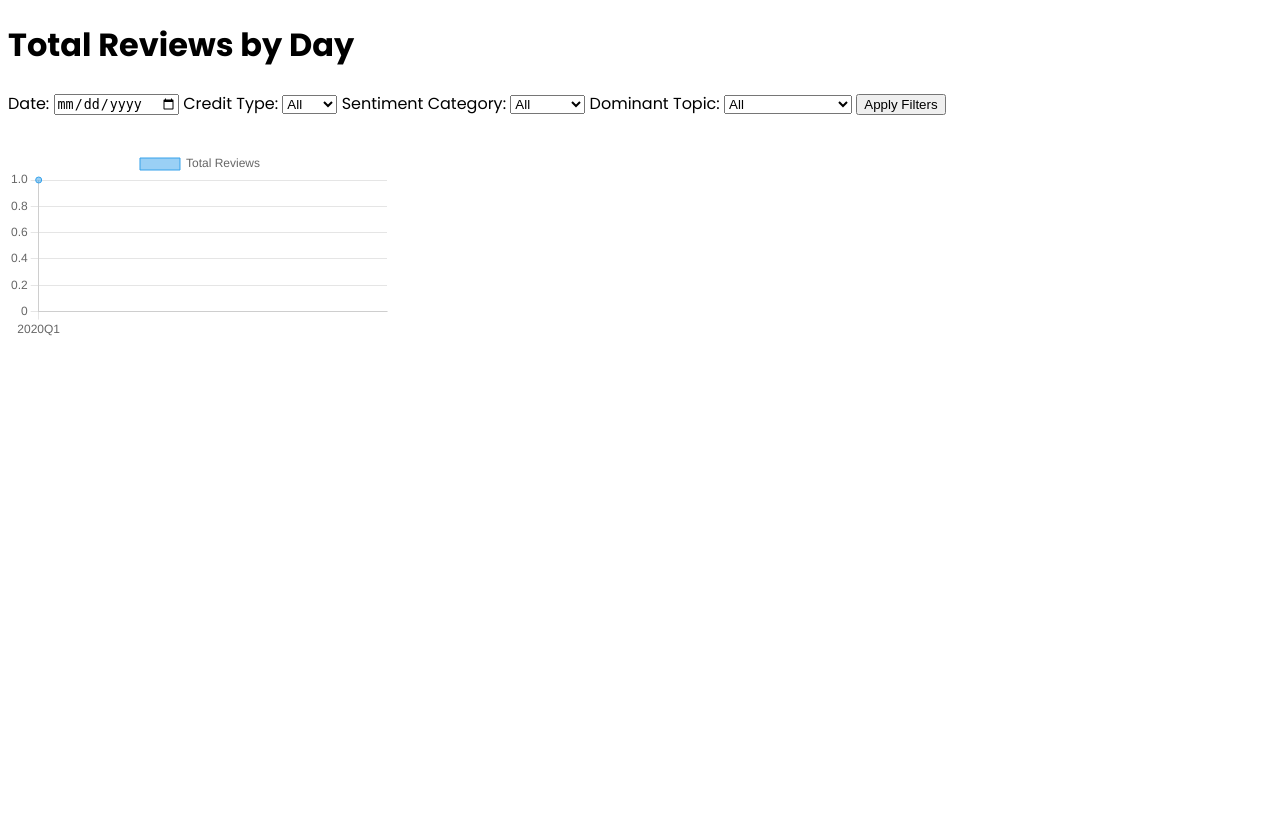
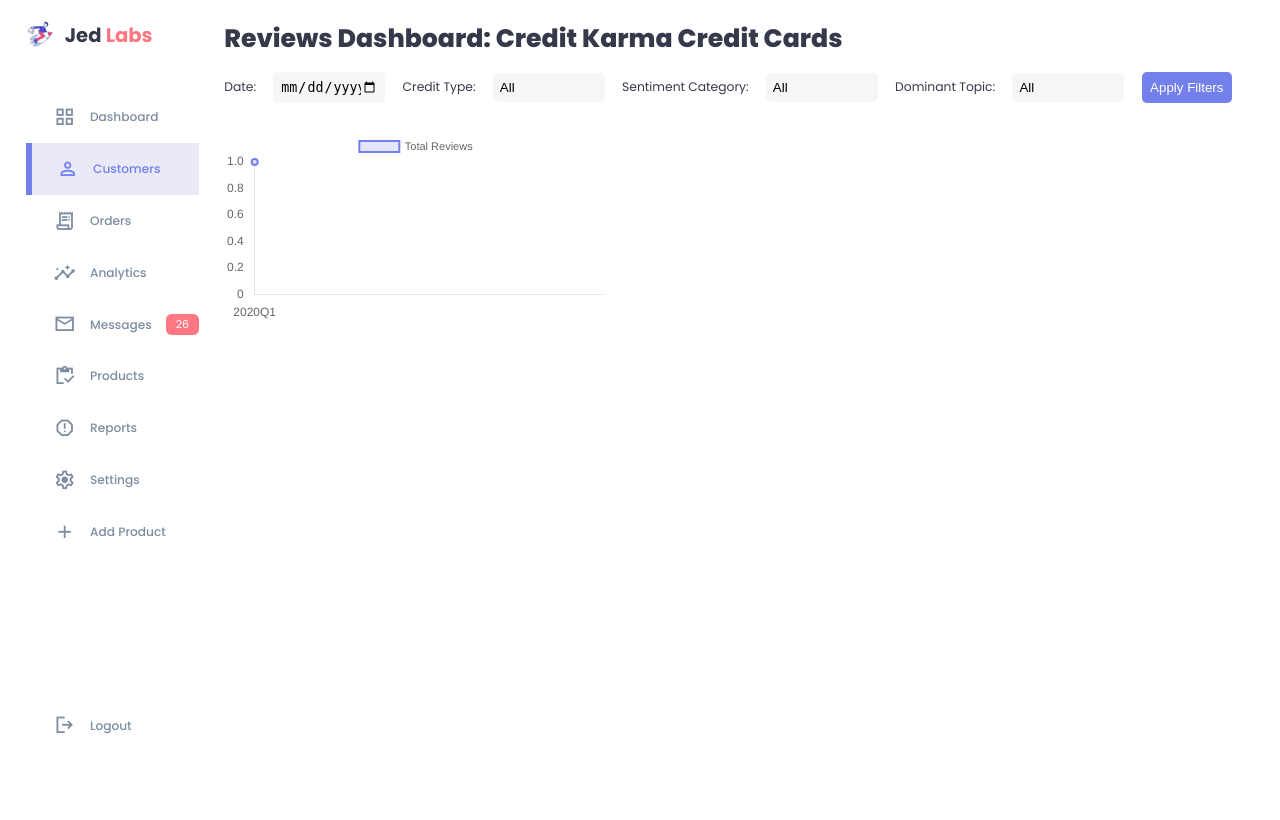
Before and after one commit to dstewart97/Projects, a Django app: page / in a window 1280 px wide. Before the commit the page ends 336 px from the top, so only its background shows below. Run offline with Django 5.2, Linux system fonts and the light colour scheme; tables that the repository leaves empty hold one stand-in row (values such as "Sample post").

Commit message:
data extraction works; added more data to db; front end base built and dashboard page started

```diff
--- a/Python/Django/Magellan/magellan/settings.py
+++ b/Python/Django/Magellan/magellan/settings.py
@@ -117,6 +117,7 @@
 # https://docs.djangoproject.com/en/5.1/howto/static-files/
 
 STATIC_URL = 'static/'
+STATICFILES_DIR = [BASE_DIR / "static"]
 
 # Default primary key field type
 # https://docs.djangoproject.com/en/5.1/ref/settings/#default-auto-field
--- /dev/null
+++ b/Python/Django/Magellan/reviews/static/reviews/base.css
@@ -0,0 +1,245 @@
+@import url('https://fonts.googleapis.com/css2?family=Poppins:ital,wght@0,100;0,200;0,300;0,400;0,500;0,600;0,700;0,800;0,900;1,100;1,200;1,300;1,400;1,500;1,600;1,700;1,800;1,900&display=swap');
+
+/* ----------- ROOT VARIABLES -----------*/
+:root{
+    --color-primary: #7380ec;
+    --color-danger: #ff7782;
+    --color-success: #41f1b6;
+    --color-warning: #ffbb55;
+    --color-white: #fff;
+    --color-info-dark: #7d8da1;
+    --color-info-light: #dce1eb;
+    --color-dark: #363949;
+    --color-light: rgba(132,139,200,0.18);
+    --color-primary-variant: #111e88;
+    --color-dark-variant: #677483;
+    --color-background: #f6f6f9;
+
+    --card-border-radius: 2rem;
+    --border-radius-1: 0.4rem;
+    --border-radius-2: 0.8rem;
+    --border-radius-3: 1.2rem;
+
+    --card-padding: 1.8rem;
+    --padding-1: 1.2rem;
+
+    --box-shadow: 0 2rem 3rem var(--color-light)
+}
+
+/* ----------- DARK THEME VARIABLES -----------*/
+.dark-theme-variables {
+    --color-background: #181a1e;
+    --color-white: #202528;
+    --color-dark: #edeffd;
+    --color-dark-variant: #a3bdcc;
+    --color-light: rgba(0, 0, 0, 0.4);
+    --box-shadow: 0 2rem 3rem var(--color-light)
+}
+
+* {
+    margin: 0;
+    padding: 0;
+    outline: 0;
+    appearance: none;
+    border: 0;
+    text-decoration: none;
+    list-style: none;
+    box-sizing: border-box;
+}
+
+html {
+    font-size: 14px;
+}
+
+body {
+    width: 100vw;
+    height: 100vh;
+    font-family: poppins, sans-serif;
+    font-size: 0.88rem;
+    background: var(--color-white);
+    user-select: none;
+    overflow-x: hidden;
+    color: var(--color-dark);
+}
+
+.container {
+    display: flex;
+    width: 96%;
+    margin: 0 auto;
+    gap: 1.8rem;
+}
+
+a {
+    color: var(--color-dark);
+}
+
+img{
+    display: block;
+    width: 100%;
+}
+
+h1 {
+    font-weight: 800;
+    font-size: 1.8rem;
+}
+
+h2 {
+    font-size: 1.4rem;
+}
+
+h3 {
+    font-size: 0.87rem;
+}
+
+h4 {
+    font-size: 0.8rem;
+}
+
+h5 {
+    font-size: 0.77rem;
+}
+
+small {
+    font-size: 0.75rem;;
+}
+
+.profile-photo {
+    width: 2.8rem;
+    height: 2.8rem;
+    border-radius: 50%;
+    overflow: hidden;
+}
+
+.text-muted {
+    color: var(--color-info-dark);
+}
+
+p {
+    color: var(--color-dark-variant);
+}
+
+b {
+    color: var(--color-dark);
+}
+
+.primary {
+    color: var(--color-primary);
+}
+
+.danger {
+    color: var(--color-danger);
+}
+
+.success {
+    color: var(--color-success);
+}
+
+.warning {
+    color: var(--color-warning);
+}
+
+
+/* ---------- ASIDE ---------- */
+
+aside {
+    height: 100vh;
+}
+
+aside .top {
+
+    display: flex;
+    align-items: center;
+    justify-content: space-between;
+    margin-top: 1.4rem;
+}
+
+aside .logo {
+    display: flex;
+    gap: 0.8rem;
+}
+
+aside .logo img {
+    width: 2rem;
+    height: 2rem;
+}
+
+aside .close {
+    display: none;
+}
+
+/* ---------- SIDE BAR ---------- */
+
+aside .sidebar {
+    display: flex;
+    flex-direction: column;
+    height: 86vh;
+    position: relative;
+    top: 3rem;
+}
+
+aside h3 {
+    font-weight: 500;
+}
+
+aside .sidebar a {
+    display: flex;
+    color: var(--color-info-dark);
+    margin-left: 2rem;
+    gap: 1rem;
+    align-items: center;
+    position: relative;
+    height: 3.7rem;
+    transition: all 300ms ease;
+}
+
+aside .sidebar a span {
+    font-size: 1.6rem;
+    transition: all 300ms ease;
+}
+
+aside .sidebar a:last-child{
+    position: absolute;
+    bottom: 2rem;
+    width: 100%;
+}
+
+aside .sidebar a.active {
+    background: var(--color-light);
+    color: var(--color-primary);
+    margin-left: 0;
+}
+
+aside .sidebar a.active:before {
+    content: "";
+    width: 6px;
+    height: 100%;
+    background: var(--color-primary);
+}
+
+aside .sidebar a.active span {
+    color: var(--color-primary);
+    margin-left: calc(1rem - 3px);
+}
+
+aside .sidebar a:hover {
+    color: var(--color-primary);
+}
+
+aside .sidebar a:hover span {
+    margin-left: 0.6rem;
+}
+
+aside .sidebar .message-count {
+    background: var(--color-danger);
+    color: var(--color-white);
+    padding: 2px 10px;
+    font-size: 11px;
+    border-radius: var(--border-radius-1);
+}
+
+
+main {
+    margin-top: 1.4rem;
+    width: 82%;
+    height: 100vh;
+}
--- a/Python/Django/Magellan/reviews/static/reviews/dashboard.js
+++ b/Python/Django/Magellan/reviews/static/reviews/dashboard.js
@@ -10,13 +10,33 @@
             datasets: [{
                 label: 'Total Reviews',
                 data: data,
-                borderWidth: 1
+                borderColor: 'rgba(115, 128, 236, 1',
+                backgroundColor: 'rgba(115, 128, 236, 0.2',
+                borderWidth: 2,
+                fill: true
             }]
         },
         options: {
             scales: {
+                x: {
+                    grid: {
+                        display: false
+                    }
+                },
                 y: {
+                    grid: {
+                        display: false
+                    },
                     beginAtZero: true
+                }
+            },
+            plugins: {
+                legend: {
+                    labels: {
+                        font: {
+                            size: 11
+                        }
+                    }
                 }
             }
         }
--- a/Python/Django/Magellan/reviews/static/reviews/main.css
+++ b/Python/Django/Magellan/reviews/static/reviews/main.css
@@ -1,11 +1,65 @@
-@import url('https://fonts.googleapis.com/css2?family=Poppins:ital,wght@0,100;0,200;0,300;0,400;0,500;0,600;0,700;0,800;0,900;1,100;1,200;1,300;1,400;1,500;1,600;1,700;1,800;1,900&display=swap');
+/* ----------- ROOT VARIABLES -----------*/
+:root{
+    --color-primary: #7380ec;
+    --color-danger: #ff7782;
+    --color-success: #41f1b6;
+    --color-warning: #ffbb55;
+    --color-white: #fff;
+    --color-info-dark: #7d8da1;
+    --color-info-light: #dce1eb;
+    --color-dark: #363949;
+    --color-light: rgba(132,139,200,0.18);
+    --color-primary-variant: #111e88;
+    --color-dark-variant: #677483;
+    --color-background: #f6f6f9;
 
-body{
-    font-family: poppins, sans-serif;
+    --card-border-radius: 2rem;
+    --border-radius-1: 0.4rem;
+    --border-radius-2: 0.8rem;
+    --border-radius-3: 1.2rem;
+
+    --card-padding: 1.8rem;
+    --padding-1: 1.2rem;
+
+    --box-shadow: 0 2rem 3rem var(--color-light)
 }
+
+/* ----------- DARK THEME VARIABLES -----------*/
+.dark-theme-variables {
+    --color-background: #181a1e;
+    --color-white: #202528;
+    --color-dark: #edeffd;
+    --color-dark-variant: #a3bdcc;
+    --color-light: rgba(0, 0, 0, 0.4);
+    --box-shadow: 0 2rem 3rem var(--color-light)
+}
+
 
 .chart-container{
     padding-top: 2rem;
     width: 30vw;
     height: 40vh;
 }
+
+.filters_container{
+    display: flex;
+    padding-top: 1rem;
+    justify-content: space-between;
+    align-items: center;
+}
+
+.filters_container input, select{
+    background-color: var(--color-background);
+    padding: 0.5rem;
+    border-radius: 5px;
+    width: 8rem;
+    cursor: pointer;
+}
+
+.filters_container button{
+    background-color: var(--color-primary);
+    padding: 0.6rem;
+    color: white;
+    border-radius: 5px;
+    cursor: pointer;
+}
--- a/Python/Django/Magellan/reviews/templates/reviews/base.html
+++ b/Python/Django/Magellan/reviews/templates/reviews/base.html
@@ -14,11 +14,72 @@
     <link rel="stylesheet"
         href="https://fonts.googleapis.com/css2?family=Material+Symbols+Sharp:opsz,wght,FILL,GRAD@20..48,100..700,0..1,-50..200" />
     <!-- Style Sheet -->
-    <link rel="stylesheet" href="{ % static 'reviews/main.css' %}">
+    <link rel="stylesheet" type="text/css" href="{% static 'reviews/base.css' %}">
+    <link rel="stylesheet" type="text/css" href="{% static 'reviews/main.css' %}">
 </head>
 
 <body>
-
+    <div class="container">
+        <!-- Beginning of Aside -->
+        <aside>
+            <div class="top">
+                <div class="logo">
+                    <img src="{% static 'media/business.png' %}" alt="logo">
+                    <h2>Jed <span class="danger">Labs</span></h2>
+                </div>
+                <div class="close" id="close-btn">
+                    <span class="material-symbols-sharp">close</span>
+                </div>
+            </div>
+            <div class="sidebar">
+                <a href="#">
+                    <span class="material-symbols-sharp">grid_view</span>
+                    <h3>Dashboard</h3>
+                </a>
+                <a href="#" class="active">
+                    <span class="material-symbols-sharp">person</span>
+                    <h3>Customers</h3>
+                </a>
+                <a href="#">
+                    <span class="material-symbols-sharp">receipt_long</span>
+                    <h3>Orders</h3>
+                </a>
+                <a href="#">
+                    <span class="material-symbols-sharp">insights</span>
+                    <h3>Analytics</h3>
+                </a>
+                <a href="#">
+                    <span class="material-symbols-sharp">mail</span>
+                    <h3>Messages</h3>
+                    <span class="message-count">26</span>
+                </a>
+                <a href="#">
+                    <span class="material-symbols-sharp">inventory</span>
+                    <h3>Products</h3>
+                </a>
+                <a href="#">
+                    <span class="material-symbols-sharp">report_gmailerrorred</span>
+                    <h3>Reports</h3>
+                </a>
+                <a href="#">
+                    <span class="material-symbols-sharp">settings</span>
+                    <h3>Settings</h3>
+                </a>
+                <a href="#">
+                    <span class="material-symbols-sharp">add</span>
+                    <h3>Add Product</h3>
+                </a>
+                <a href="#">
+                    <span class="material-symbols-sharp">logout</span>
+                    <h3>Logout</h3>
+                </a>
+            </div>
+        </aside>
+        <!-- End  of Aside -->
+        <main>
+            {% block content %}{% endblock content %}
+        </main>
+    </div>
 </body>
 
 </html>
--- a/Python/Django/Magellan/reviews/templates/reviews/index.html
+++ b/Python/Django/Magellan/reviews/templates/reviews/index.html
@@ -1,25 +1,11 @@
+{% extends 'reviews/base.html' %}
+{% block content %}
 {% load static %}
-<!DOCTYPE html>
-<html lang="en">
 
-<head>
-    <meta charset="UTF-8">
-    <meta name="viewport" content="width=device-width, initial-scale=1.0">
-    {% if title %}
-    <title>{{ title }}</title>
-    {% else %}
-    <title>Django Blog</title>
-    {% endif %}
-    <!-- Google Fonts: Poppins -->
-    <link rel="stylesheet"
-        href="https://fonts.googleapis.com/css2?family=Material+Symbols+Sharp:opsz,wght,FILL,GRAD@20..48,100..700,0..1,-50..200" />
-    <link rel="stylesheet" href="{% static 'reviews/main.css' %}">
-</head>
 
-<body>
-    <h1>Total Reviews by Day</h1>
+<h1>Reviews Dashboard: Credit Karma Credit Cards</h1>
 <!-- Filter Controls -->
-    <div>
+<div class = 'filters_container'>
     <label>Date:</label>
     <input type="date" id="date">
 
@@ -55,7 +41,7 @@
 
 
 <script src="https://cdn.jsdelivr.net/npm/chart.js"></script>
-    <script src = "{% static 'reviews/dashboard.js' %}"></script>
+<script src="{% static 'reviews/dashboard.js' %}"></script>
 <!-- <script>
         const ctx = document.getElementById('total_reviews_count');
         const countData = JSON.parse('{{ total_review_count_data|safe }}');
@@ -81,6 +67,4 @@
             }
         });
     </script> -->
-</body>
-
-</html>
+{% endblock content %}
```
Also changed, not shown: Python/Django/Magellan/reviews/static/media/business.png (added). Lines whose indentation alone changed are shown as unchanged.
